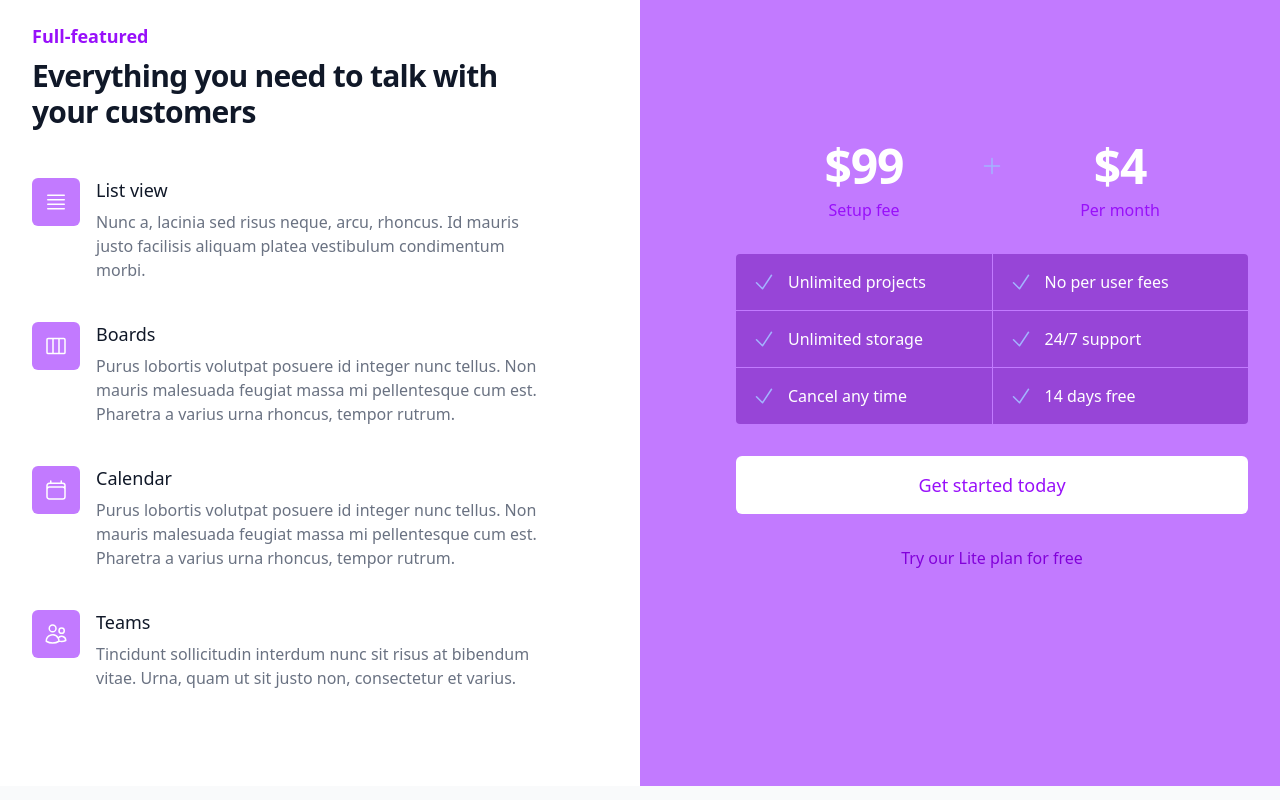
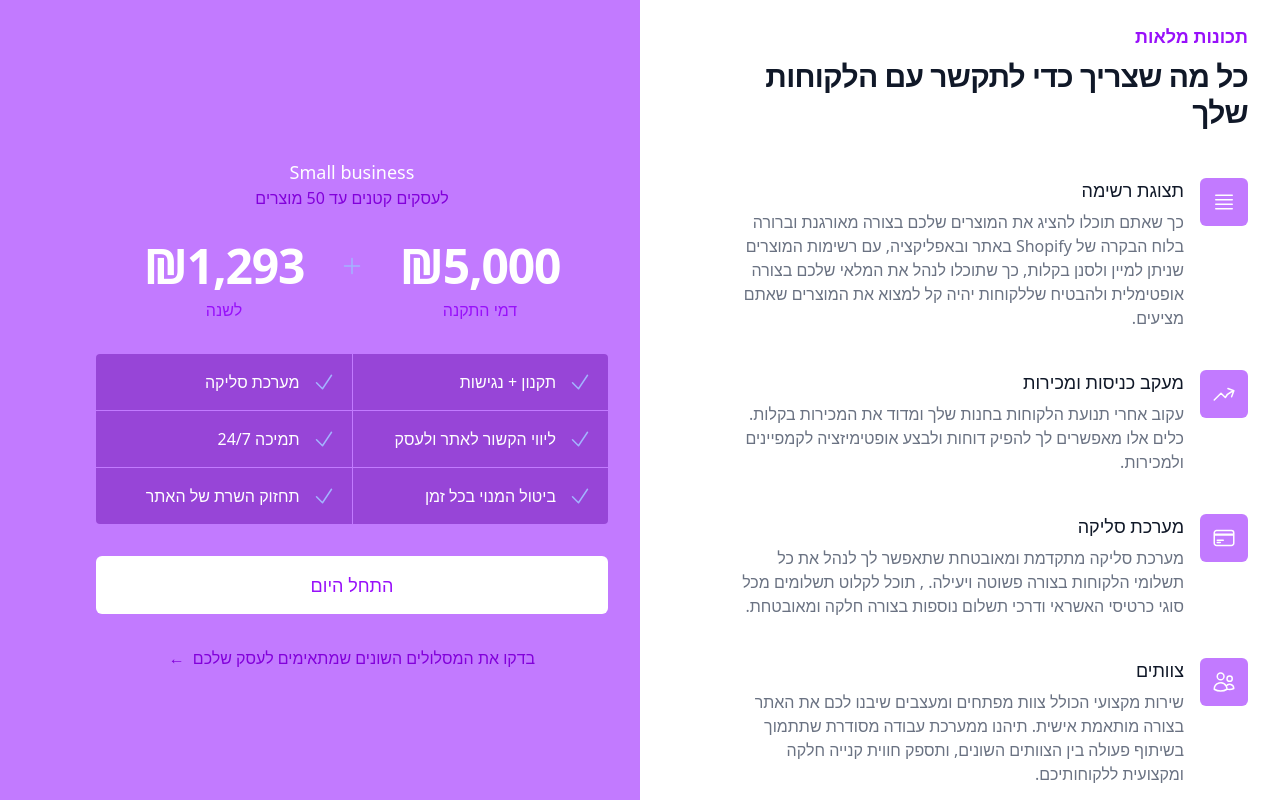
Before and after one commit to tomerkrivzki19/buissnessLandingPage, a React (Vite) app in the folder client/: page / in a window 1280 px wide. Shown: the part 2460-3260 px from the top of the page. Built offline with nearby package versions, Linux system fonts and the light colour scheme.

Commit message:
pricing section fix

```diff
--- a/client/src/components/Prices.jsx
+++ b/client/src/components/Prices.jsx
@@ -6,53 +6,93 @@ import {
   PlusIcon,
   UsersIcon,
   ViewColumnsIcon,
+  ArrowTrendingUpIcon,
+  CreditCardIcon,
 } from "@heroicons/react/24/outline";
 
+// const features = [
+//   {
+//     name: "List view",
+//     icon: Bars4Icon,
+//     description:
+//       "Nunc a, lacinia sed risus neque, arcu, rhoncus. Id mauris justo facilisis aliquam platea vestibulum condimentum morbi.",
+//   },
+//   {
+//     name: "Boards",
+//     icon: ViewColumnsIcon,
+//     description:
+//       "Purus lobortis volutpat posuere id integer nunc tellus. Non mauris malesuada feugiat massa mi pellentesque cum est. Pharetra a varius urna rhoncus, tempor rutrum.",
+//   },
+//   {
+//     name: "Calendar",
+//     icon: CalendarIcon,
+//     description:
+//       "Purus lobortis volutpat posuere id integer nunc tellus. Non mauris malesuada feugiat massa mi pellentesque cum est. Pharetra a varius urna rhoncus, tempor rutrum.",
+//   },
+//   {
+//     name: "Teams",
+//     icon: UsersIcon,
+//     description:
+//       "Tincidunt sollicitudin interdum nunc sit risus at bibendum vitae. Urna, quam ut sit justo non, consectetur et varius.",
+//   },
+// ];
 const features = [
   {
-    name: "List view",
+    name: "תצוגת רשימה",
     icon: Bars4Icon,
     description:
-      "Nunc a, lacinia sed risus neque, arcu, rhoncus. Id mauris justo facilisis aliquam platea vestibulum condimentum morbi.",
+      "כך שאתם תוכלו להציג את המוצרים שלכם בצורה מאורגנת וברורה בלוח הבקרה של Shopify באתר ובאפליקציה, עם רשימות המוצרים שניתן למיין ולסנן בקלות, כך שתוכלו לנהל את המלאי שלכם בצורה אופטימלית ולהבטיח שללקוחות יהיה קל למצוא את המוצרים שאתם מציעים.",
   },
   {
-    name: "Boards",
-    icon: ViewColumnsIcon,
+    // name: "לוחות עבודה",
+    name: "מעקב כניסות ומכירות",
+    // icon: ViewColumnsIcon,
+    icon: ArrowTrendingUpIcon,
     description:
-      "Purus lobortis volutpat posuere id integer nunc tellus. Non mauris malesuada feugiat massa mi pellentesque cum est. Pharetra a varius urna rhoncus, tempor rutrum.",
+      "עקוב אחרי תנועת הלקוחות בחנות שלך ומדוד את המכירות בקלות. כלים אלו מאפשרים לך להפיק דוחות ולבצע אופטימיזציה לקמפיינים ולמכירות.",
   },
   {
-    name: "Calendar",
-    icon: CalendarIcon,
+    name: "מערכת סליקה ",
+    icon: CreditCardIcon,
     description:
-      "Purus lobortis volutpat posuere id integer nunc tellus. Non mauris malesuada feugiat massa mi pellentesque cum est. Pharetra a varius urna rhoncus, tempor rutrum.",
+      "מערכת סליקה מתקדמת ומאובטחת שתאפשר לך לנהל את כל תשלומי הלקוחות בצורה פשוטה ויעילה. , תוכל לקלוט תשלומים מכל סוגי כרטיסי האשראי ודרכי תשלום נוספות בצורה חלקה ומאובטחת.",
   },
   {
-    name: "Teams",
+    name: "צוותים",
     icon: UsersIcon,
     description:
-      "Tincidunt sollicitudin interdum nunc sit risus at bibendum vitae. Urna, quam ut sit justo non, consectetur et varius.",
+      "שירות מקצועי הכולל צוות מפתחים ומעצבים שיבנו לכם את האתר בצורה מותאמת אישית. תיהנו ממערכת עבודה מסודרת שתתמוך בשיתוף פעולה בין הצוותים השונים, ותספק חווית קנייה חלקה ומקצועית ללקוחותיכם.",
   },
 ];
+
+// const checklist = [
+//   "Unlimited projects",
+//   "No per user fees",
+//   "Unlimited storage",
+//   "24/7 support",
+//   "Cancel any time",
+//   "14 days free",
+// ];
 const checklist = [
-  "Unlimited projects",
-  "No per user fees",
-  "Unlimited storage",
-  "24/7 support",
-  "Cancel any time",
-  "14 days free",
+  "תקנון + נגישות",
+  "מערכת סליקה ",
+  //   "אחסון ללא הגבלה",
+  "ליווי  הקשור לאתר ולעסק",
+  "תמיכה 24/7",
+  "ביטול המנוי בכל זמן",
+  "תחזוק השרת של האתר",
 ];
 
 function Prices() {
   return (
-    <div className="relative bg-white" id="Pricing">
+    <>
+      {/* <div className="relative bg-white" id="Pricing" dir="rtl">
         <div aria-hidden="true" className="absolute inset-0">
-        <div className="absolute inset-y-0 right-0 w-1/2 bg-purple-400" />
+          <div className="absolute inset-y-0 left-0 w-1/2 bg-purple-400" />
         </div>
         <div className="relative mx-auto max-w-7xl lg:grid lg:grid-cols-2 lg:px-8">
-        <div className="bg-white px-6 py-16 sm:py-24 lg:px-0 lg:pr-8">
+          <div className="bg-white px-6 py-16 sm:py-24 lg:px-0 lg:pl-8">
             <div className="mx-auto max-w-lg lg:mx-0">
-            {/* FIXME: */}
               <h2 className="text-lg font-semibold text-purple-600">
                 Full-featured
               </h2>
@@ -69,11 +109,11 @@ function Prices() {
                           className="size-6 text-white"
                         />
                       </div>
-                    <p className="ml-16 text-lg/6 font-medium text-gray-900">
+                      <p className="mr-16 text-lg/6 font-medium text-gray-900">
                         {feature.name}
                       </p>
                     </dt>
-                  <dd className="ml-16 mt-2 text-base text-gray-500">
+                    <dd className="mr-16 mt-2 text-base text-gray-500">
                       {feature.description}
                     </dd>
                   </div>
@@ -81,7 +121,7 @@ function Prices() {
               </dl>
             </div>
           </div>
-        <div className="bg-purple-400 px-6 py-16 sm:py-24 lg:flex lg:items-center lg:justify-end lg:bg-none lg:px-0 lg:pl-8">
+          <div className="bg-purple-400 px-6 py-16 sm:py-24 lg:flex lg:items-center lg:justify-start lg:bg-none lg:px-0 lg:pr-8">
             <div className="mx-auto w-full max-w-lg space-y-8 lg:mx-0">
               <div>
                 <h2 className="sr-only">Price</h2>
@@ -90,7 +130,6 @@ function Prices() {
                     <span className="text-5xl font-bold tracking-tight text-white">
                       $99
                     </span>
-                  {/* bg-purple-600 */}
                     <span className="mt-2 text-base font-medium text-purple-600">
                       Setup fee
                     </span>
@@ -149,7 +188,129 @@ function Prices() {
             </div>
           </div>
         </div>
+      </div> */}
+
+      <div className="relative bg-white" id="Pricing" dir="rtl">
+        <div aria-hidden="true" className="absolute inset-0">
+          <div className="absolute inset-y-0 left-0 w-1/2 bg-purple-400" />
         </div>
+        <div className="relative mx-auto max-w-7xl lg:grid lg:grid-cols-2 lg:px-8">
+          <div className="bg-white px-6 py-16 sm:py-24 lg:px-0 lg:pl-8">
+            <div className="mx-auto max-w-lg lg:mx-0">
+              <h2 className="text-lg font-semibold text-purple-600">
+                תכונות מלאות
+              </h2>
+              <p className="mt-2 text-2xl font-bold text-gray-900 sm:text-3xl sm:tracking-tight">
+                כל מה שצריך כדי לתקשר עם הלקוחות שלך
+              </p>
+              <dl className="mt-12 space-y-10">
+                {features.map((feature) => (
+                  <div key={feature.name} className="relative">
+                    <dt>
+                      <div className="absolute flex size-12 items-center justify-center rounded-md bg-purple-400">
+                        <feature.icon
+                          aria-hidden="true"
+                          className="size-6 text-white"
+                        />
+                      </div>
+                      <p className="mr-16 text-lg/6 font-medium text-gray-900">
+                        {feature.name}
+                      </p>
+                    </dt>
+                    <dd className="mr-16 mt-2 text-base text-gray-500">
+                      {feature.description}
+                    </dd>
+                  </div>
+                ))}
+              </dl>
+            </div>
+          </div>
+          <div className="bg-purple-400 px-6 py-16 sm:py-24 lg:flex lg:items-center lg:justify-start lg:bg-none lg:px-0 lg:pr-8">
+            <div className="mx-auto w-full max-w-lg space-y-8 lg:mx-0">
+              <h1
+                className="block text-center text-base font-medium text-purple-700"
+                dir="ltr"
+              >
+                {" "}
+                {/* החבליה הבסיסית */}
+                {/* Basic -For Small Buissness */}
+                <h3 className="mt-5 font-display text-lg text-white">
+                  {" "}
+                  Small business
+                </h3>{" "}
+                לעסקים קטנים עד 50 מוצרים
+              </h1>
+              <div>
+                <h2 className="sr-only">מחיר</h2>
+                <p className="relative grid grid-cols-2">
+                  <span className="flex flex-col text-center">
+                    <span className="sm:text-5xl text-4xl  font-bold tracking-tight text-white">
+                      ₪5,000
+                    </span>
+                    <span className="mt-2 text-base font-medium text-purple-600">
+                      דמי התקנה
+                    </span>
+                    <span className="sr-only">ועוד</span>
+                  </span>
+                  <span
+                    aria-hidden="true"
+                    className="pointer-events-none absolute flex h-12 w-full items-center justify-center"
+                  >
+                    <PlusIcon
+                      aria-hidden="true"
+                      className="size-6 text-indigo-300"
+                    />
+                  </span>
+                  <span>
+                    <span className="flex flex-col text-center">
+                      <span className="sm:text-5xl text-4xl  font-bold tracking-tight text-white">
+                        ₪1,293
+                      </span>
+                      <span className="mt-2 text-base font-medium text-purple-600">
+                        לשנה
+                      </span>
+                    </span>
+                  </span>
+                </p>
+              </div>
+              <ul
+                role="list"
+                className="grid gap-px overflow-hidden rounded sm:grid-cols-2"
+              >
+                {checklist.map((item) => (
+                  <li
+                    key={item}
+                    className="flex items-center space-x-3 bg-purple-800/50 px-4 py-4 text-base text-white"
+                  >
+                    <CheckIcon
+                      aria-hidden="true"
+                      className="size-6 text-indigo-300"
+                    />
+                    <span>{item}</span>
+                  </li>
+                ))}
+              </ul>
+              <a
+                href="#"
+                className="flex w-full items-center justify-center rounded-md border border-transparent bg-white px-8 py-4 text-lg/6 font-medium text-purple-600 hover:bg-purple-50 md:px-10"
+              >
+                התחל היום
+              </a>
+              <a
+                href="#"
+                className="block text-center text-base font-medium text-purple-700 hover:text-white"
+              >
+                {/* נסה את תוכנית הלייט שלנו בחינם */}
+                בדקו את המסלולים השונים שמתאימים לעסק שלכם
+                <span aria-hidden="true" className="pr-2">
+                  &larr;
+                </span>
+              </a>
+            </div>
+          </div>
+        </div>
+      </div>
+    </>
   );
 }
 
```
Also changed, not shown: client/src/App.jsx (+7 -0 lines). Lines whose indentation alone changed are shown as unchanged.
